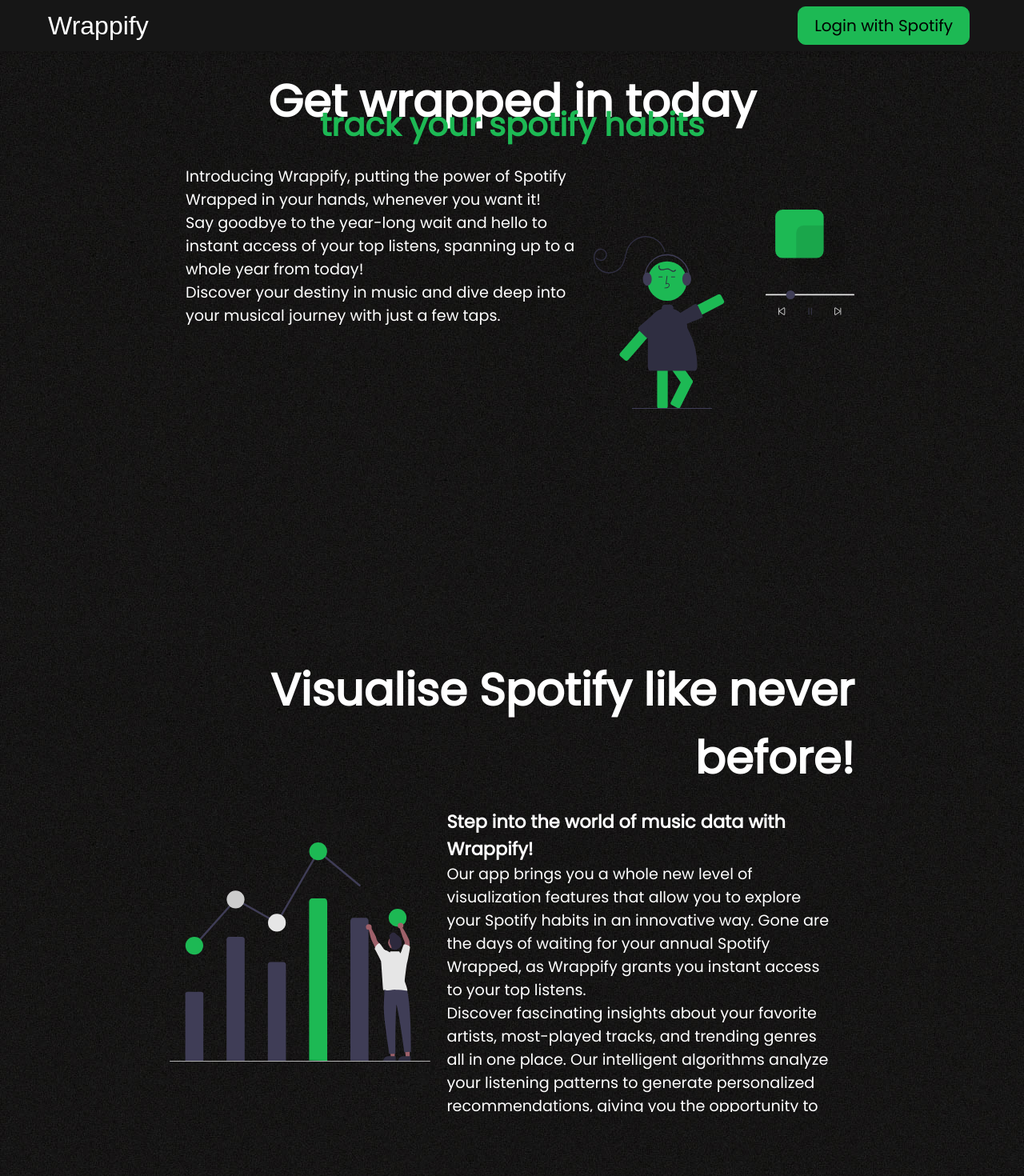
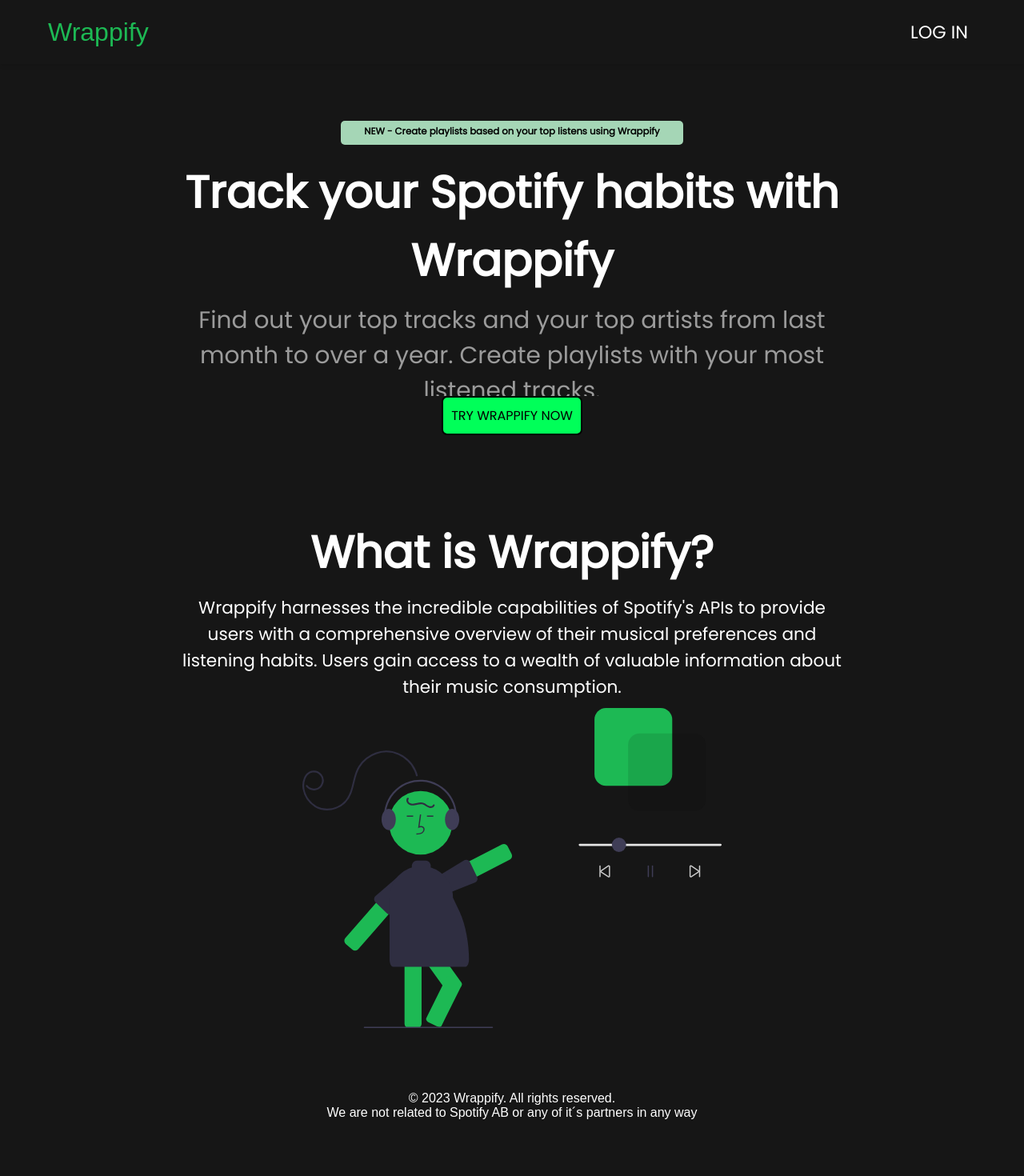
Before and after one commit to BakarCodes/Wrappify, a React (Create React App) app in the folder wrappify/: page / in a window 1280 px wide. Shown: the top 1470 px of the page at 80% size. After the commit the page ends 1400 px from the top, so only its background shows below. Built offline with nearby package versions, Linux system fonts and the light colour scheme.

Commit message:
updated design

```diff
--- a/wrappify/src/Components/Navbar.css
+++ b/wrappify/src/Components/Navbar.css
@@ -3,7 +3,7 @@
 /* Navbar styles */
 .navbar {
   background: #161616;
-  height: 8vh;
+  height: 10vh;
   display: flex;
   align-items: center;
   justify-content: center;
@@ -25,7 +25,7 @@
 }
 
 .navbar-logo {
-  color: #ffffff;
+  color: #1DB954;
   font-family: 'DM Sans', sans-serif;
   font-size: 2rem;
   text-decoration: none;
@@ -64,7 +64,6 @@
   color: #1DB954;
   font-size: 1.3vw;
   padding: 8px 16px;
-  border-radius: 4px;
   text-decoration: none;
   transition: background-color 0.2s ease;
   cursor: pointer;
@@ -74,3 +73,13 @@
   background-color: #1DB954;
   color: #fff;
 }
+
+.login-btn{
+  font-size: 2vh;
+  background-color: #6e837500;
+  padding: 10px;
+  border: none;
+  color: white;
+  font-size: 1.4rem;
+  font-family: "Poppins", sans-serif;
+}
--- a/wrappify/src/Components/Navbar.js
+++ b/wrappify/src/Components/Navbar.js
@@ -3,8 +3,7 @@
 import './Navbar.css';
 import { Button } from './Button';
 
-function Navbar({ onLoginClick, onLogoClick }) {
-
+function Navbar({ onLoginClick, onLogoClick, toggleTopTracks, toggleTopArtists }) {
 
 
   const handleLogoClick = () => {
@@ -19,7 +18,7 @@
           Wrappify
         </Link>
         <div className="navbar-buttons">
-          <Button onClick={onLoginClick} className="login-btn">Login with Spotify</Button>
+          <button onClick={onLoginClick} className="login-btn">LOG IN</button>
         </div>
       </div>
     </nav>
--- a/wrappify/src/Components/Pages/Home.css
+++ b/wrappify/src/Components/Pages/Home.css
@@ -4,7 +4,7 @@
 @import url('https://fonts.googleapis.com/css2?family=DM+Sans:wght@1000&display=swap');
 
 body {
-
+  background-color: #161616;;
   /* Align all text to the right */
 }
 
@@ -26,44 +26,105 @@
 
 
 section{
-    height:92vh;
+    height:75vh;
     display: flex;
     scroll-snap-align: start;
   }
 
   .one{
+    margin-top: 4%;
+    height: 70%;
     display:flex;
     flex-direction:row;
-
-    color: #858585;
-    background-image: url("../Images/background.jpg"); /* Replace "path/to/grainy.jpg" with the actual path to your image */
-    background-position: center;
-
-    /* Align all text to the right */
+    color: #000000;
     text-align: center;
   }
 
+  .newsBox {
+    display: flex;
+    justify-content: center; /* Horizontally center the content */
+    align-items: center; /* Vertically center the content */
+    height: 30px; /* Set the height of the div to 100% to make it take the full height of its parent */
+    margin-bottom: 2%;
+  }
+
+  .newAlerts{
+    background-color: #a5d6b6;
+    color: black;
+    border-radius: 5px;
+    text-align: center;
+    width: 50%;
+    height: 30px;
+    padding: 5px;
+  }
+
   .two{
+    margin-top: 5%;
     display:flex;
     flex-direction:row;
+    height: 92vh;
+    color: #858585;
 
-    color: #858585;
-    background-image: url("../Images/background.jpg"); /* Replace "path/to/grainy.jpg" with the actual path to your image */
-    background-position: center;
 
     /* Align all text to the right */
     text-align: center;
   }
 
   .landGridOne {
+    height: 22vh;
+    display: flex;
+    flex-direction: column;
+  }
+  .landGridTwo {
     height: 50vh;
     display: flex;
+    flex-direction: column;
   }
 
   .personal {
     flex: 6; /* Take 30% of the available space */
-    padding: 20px; /* Optional: Add padding for better spacing */
-    font-size: 2.4vh;
+    padding: 10px; /* Optional: Add padding for better spacing */
+    font-size: 3.7vh;
+    display: flex;
+    flex-direction: column;
+    gap: 10px;
+    text-align: center;
+    width: 100%;
+    color: #9b9b9b;
+
+    height: 20%;
+  }
+
+  .personalTwo{
+    padding: 10px; /* Optional: Add padding for better spacing */
+    font-size: 2.7vh;
+    display: flex;
+    text-align: center;
+    flex-direction: row;
+    justify-content: center;
+    flex: 6;
+  }
+
+  .homeButtons{
+    justify-content: center;
+
+    display: flex;
+    flex-direction: row;
+  }
+
+  .tryOutButton{
+    padding: 10px;
+    font-size: 2vh;
+    font-family: "Poppins", sans-serif;
+    background-color: #00ff59;
+    border: 2px solid black;
+    border-radius: 7px;
+  }
+
+  .tryOutButton:hover{
+    background-color: #6dffa0;
+    cursor: pointer;
+    transition: 0.3s;
   }
 
   .loginButton{
@@ -124,7 +185,7 @@
   }
 
   .subHeading{
-      margin-top: -5%;
+      margin-top: 0%;
       color: #1DB954;
       text-align: center;
       font-size: 5vh;
@@ -139,22 +200,27 @@
   }
 
 
-  .grid-col-span2 {
-    grid-column: span 1;
-  }
-
   .testimonial-grid{
     display: grid;
     grid-template-columns: repeat(9, 1fr);
     width: min(70%,170vw);
-    height: min(80%,92vh);
+    height: min(70%,92vh);
+    margin-inline: auto;
+
+
+  }
+  .testimonial-gridTwo{
+    display: grid;
+    grid-template-columns: repeat(9, 1fr);
+    width: min(70%,170vw);
+    height: min(70%,100vh);
     margin-inline: auto;
 
 
   }
 
   .testimonial{
-    background-color: rgba(0, 0, 0, 0);
+    background-color: #161616;
     border-radius: 1px;
     padding: 20px; /* Adjust padding as needed */
     overflow-wrap: break-word;
@@ -195,3 +261,8 @@
     grid-row-start: 4;
     grid-row-end: 10;
   }
+
+  footer{
+    background-color: #161616;
+    text-align: center;
+  }
--- a/wrappify/src/Components/Pages/Home.js
+++ b/wrappify/src/Components/Pages/Home.js
@@ -14,7 +14,7 @@
     return text;
 }
 
-class Home extends React.Component {
+class Home extends React.Component { onLoginClick
     constructor(props){
         super(props);
 
@@ -31,7 +31,7 @@
     }
     componentDidMount() {
         const body = document.querySelector("body")
-        body.style.background = "#181818"
+        body.style.background = "#161616"
     }
     handleAuthClick(event) {
         var url = 'https://accounts.spotify.com/authorize';
@@ -52,40 +52,26 @@
                   <section class="one">
                   <main className='testimonial-grid'>
                       <article className='testimonial'>
+
                       <div className='heading'>
-                          <h2 className='welcomeMSG'>Get wrapped in today</h2>
-                          <h3 className='subHeading'>track your spotify habits</h3>
+                        <div className='newsBox'>
+                            <h5 className='newAlerts'>NEW - Create playlists based on your top listens using Wrappify</h5>
+                        </div>
+                            <h2 className='welcomeMSG'>Track your Spotify habits with Wrappify</h2>
+                            <h4 className='subHeading'></h4>
                       </div>
 
                       <div className='landGridOne'>
                           <div className='personal'>
-                              <p>Introducing Wrappify, putting the power of Spotify Wrapped in your hands, whenever you want it!</p>
-                              <p>Say goodbye to the year-long wait and hello to instant access of your top listens, spanning up to a whole year from today!</p>
-                              <p>Discover your destiny in music and dive deep into your musical journey with just a few taps.</p>
+                            <p>Find out your top tracks and your top artists from last month to over a year. Create playlists with your most listened tracks.</p>
                           </div>
+                          <div className='homeButtons'>
+                            <div>
+                            <div>
+                                <button className='tryOutButton' onClick={this.handleAuthClick}>TRY WRAPPIFY NOW</button>
+                            </div>
+                            </div>
 
-                          <div className='musicSVG'>
-                              <img src={music} alt="music" />
-                          </div>
-                      </div>
-                      </article>
-
-                  </main>
-                  </section>
-                  <section class="two">
-                  <main className='testimonial-grid'>
-                      <article className='testimonial'>
-                      <div className='headingTwo'>
-                          <h2 className='topTracksMsg'>Visualise Spotify like never before!</h2>
-                      </div>
-                      <div className='landGridOne'>
-                          <div className='visualSVG'>
-                              <img src={visualise} alt="visual" />
-                          </div>
-                          <div className='personal'>
-                              <h3>Step into the world of music data with Wrappify!</h3>
-                              <p>Our app brings you a whole new level of visualization features that allow you to explore your Spotify habits in an innovative way. Gone are the days of waiting for your annual Spotify Wrapped, as Wrappify grants you instant access to your top listens.</p>
-                              <p>Discover fascinating insights about your favorite artists, most-played tracks, and trending genres all in one place. Our intelligent algorithms analyze your listening patterns to generate personalized recommendations, giving you the opportunity to explore new music effortlessly.</p>
                           </div>
 
                       </div>
@@ -93,6 +79,28 @@
 
                   </main>
                   </section>
+                  <section class="two">
+                    <main className='testimonial-gridTwo'>
+                        <article className='testimonial'>
+                        <div className='heading'>
+                            <h2 className='welcomeMSG'>What is Wrappify?</h2>
+                        </div>
+
+                        <div className='landGridTwo'>
+                            <div className='personalTwo'>
+                                <p>Wrappify harnesses the incredible capabilities of Spotify's APIs to provide users with a comprehensive overview of their musical preferences and listening habits. Users gain access to a wealth of valuable information about their music consumption. </p>
+                            </div>
+
+                            <div className='musicSVG'>
+                                <img src={music} alt="music" />
+                            </div>
+                        </div>
+                        </article>
+
+                    </main>
+                  </section>
+
+
                       {!window.localStorage.getItem("token") ?
                       <footer className="footer">
                           <p>&copy; {new Date().getFullYear()} Wrappify. All rights reserved.</p>
--- a/wrappify/src/Components/Pages/Wrapped.css
+++ b/wrappify/src/Components/Pages/Wrapped.css
@@ -8,7 +8,7 @@
 /* Main Page Styling */
 body {
   font-family: 'Arial', sans-serif;
-  background: #121212; /* Dark background */
+  background: #161616;; /* Dark background */
   color: #FFFFFF; /* White text for contrast */
 }
 
@@ -45,18 +45,6 @@
 
 }
 
-/* Add a CSS class to style the container for the duration buttons */
-.termDates {
-  display: flex;
-  justify-content: center; /* Center the buttons horizontally */
-  margin-top: 20px; /* Adjust the margin as needed */
-}
-
-/* Style the buttons within the container */
-.termDates button {
-  margin: 0 10px; /* Add some spacing between the buttons */
-}
-
 
 .col-md-10 {
   display: flex;
@@ -80,24 +68,8 @@
 }
 
 
-/* Footer */
-#footer {
-  display: flex;
-  justify-content: space-between;
-  align-items: center;
-  padding: 1rem;
-  background: #282828;
-  color: #B3B3B3;
-  font-size: 1.2rem;
-}
 
 
-/* Buttons and Dropdowns */
-.button-group {
-  display: flex;
-  margin-bottom: 1.5rem;
-  justify-content: center;
-}
 
 .button {
   padding: 0.75rem 1.5rem;
@@ -108,32 +80,7 @@
   font-weight: bold;
 }
 
-.button-track {
-  background-color: #1DB954;
-  color: #ffffff;
-}
 
-.button-artist {
-  background-color: #BB86FC;
-  color: #ffffff;
-}
-
-.button-genre {
-  background-color: #2ecc71;
-  color: #ffffff;
-}
-
-.button-track:hover {
-  background-color: #128D40;
-}
-
-.button-artist:hover {
-  background-color: #9858D5;
-}
-
-.button-genre:hover {
-  background-color: #27ae60;
-}
 
 .dropdown-container {
   position: relative;
@@ -170,20 +117,6 @@
 }
 
 /* Styling for the buttons */
-button {
-  margin: 0.5rem;
-  padding: 0.5rem 1.5rem;
-  border: none;
-  background-color: #1DB954;
-  color: #FFFFFF;
-  cursor: pointer;
-  font-size: 1rem;
-  transition: background-color 0.3s;
-}
-
-button:hover {
-  background-color: #128743;
-}
 
 /* Styling for the term-select link */
 .term-select {
@@ -200,6 +133,62 @@
 }
 
 
-.col-md-10{
 
+/* Resetting some browser defaults */
+* {
+  box-sizing: border-box;
+  margin: 0;
+  padding: 0;
 }
+
+/* Main Page Styling */
+
+/* Header */
+h1 {
+  font-size: 2rem;
+  margin-bottom: 1.5rem;
+  color: #1DB954; /* Spotify Green */
+  text-align: center;
+}
+
+.table {
+  width: 60%; /* Set the table width to 60% of the page */
+  margin: 0 auto; /* Center the table horizontally */
+}
+
+/* Add this CSS rule to create a gap between table columns */
+.table th,
+.table td {
+  padding: 10px; /* Add padding to create the gap */
+}
+
+/* Lists */
+.row {
+  width: 60%;
+  display: flex;
+  align-items: center;
+  margin: 1rem auto;
+  background: #282828; /* Slightly lighter than the main background */
+  padding: 1rem;
+  transition: all 0.3s;
+  border-radius: 10px; /* Rounded corners for the table */
+  box-shadow: 0 6px 12px rgba(0, 0, 0, 0.15);
+}
+
+.col-md-2 img {
+  max-width: 100%;
+}
+
+/* Add a CSS class to style the container for the duration buttons */
+.termDates {
+  display: flex;
+  justify-content: space-between; /* Distribute the buttons evenly */
+  margin-top: 20px; /* Adjust the margin as needed */
+}
+
+/* Style the buttons within the container */
+
+
+
+
+/* Other styles remain the same as in your original CSS */
--- a/wrappify/src/Components/Pages/Wrapped.js
+++ b/wrappify/src/Components/Pages/Wrapped.js
@@ -1,9 +1,8 @@
-import React from 'react'
-import ReactSwipe from 'react-swipe'
-import superagent from 'superagent'
-import toast, { Toaster } from 'react-hot-toast';
-import './Wrapped.css'
-import Navbar from '../Navbar';
+import React, { useEffect, useState } from 'react';
+import { useTable } from 'react-table';
+import superagent from 'superagent';
+import toast from 'react-hot-toast';
+import './Wrapped.css';
 
 
 function getHashParams() {
@@ -16,6 +15,54 @@
     return hashParams;
 }
 
+function YourTable({ columns, data }) {
+    // Create a table instance with fixed-width columns
+    const {
+      getTableProps,
+      getTableBodyProps,
+      headerGroups,
+      rows,
+      prepareRow,
+    } = useTable(
+      {
+        columns,
+        data,
+        // Add any additional options you need here
+      },
+      []
+    );
+
+
+return (
+    <table {...getTableProps()} className="table">
+      <thead>
+        {headerGroups.map((headerGroup) => (
+          <tr {...headerGroup.getHeaderGroupProps()}>
+            {headerGroup.headers.map((column) => (
+              <th {...column.getHeaderProps()}>{column.render('Header')}</th>
+            ))}
+          </tr>
+        ))}
+      </thead>
+      <tbody {...getTableBodyProps()}>
+        {rows.map((row) => {
+          prepareRow(row);
+          return (
+            <tr {...row.getRowProps()}>
+              {row.cells.map((cell) => {
+                return (
+                  <td {...cell.getCellProps()} className="table-cell">
+                    {cell.render('Cell')}
+                  </td>
+                );
+              })}
+            </tr>
+          );
+        })}
+      </tbody>
+    </table>
+  );
+}
 
 class Callback extends React.Component {
     constructor(props) {
@@ -241,6 +288,49 @@
         })
     }
 
+    createPlaylist = () => {
+        const selectedDuration = this.state.selectedDuration;
+        const playlistName = this.state.termLabels[this.state.terms.indexOf(selectedDuration)].toLowerCase();
+
+        // Create the playlist
+        superagent
+          .post(`https://api.spotify.com/v1/users/${this.state.userData.id}/playlists`)
+          .set("Authorization", "Bearer " + this.state.access_token)
+          .set('Content-Type', 'application/json')
+          .send({
+            name: `Your Top Tracks from ${playlistName}`,
+            description: `Created on ${new Date().toLocaleDateString()}`,
+            public: false
+          })
+          .end((err, res) => {
+            if (err) {
+              console.log(err);
+            } else {
+              if (res.created === true) {
+                const trackURIs = this.state.data[this.state.termCount % 3].tracks.map((track, i) => {
+                  return track.uri;
+                });
+
+                // Add tracks to the created playlist
+                superagent
+                  .post(`https://api.spotify.com/v1/playlists/${res.body.id}/tracks`)
+                  .set("Authorization", "Bearer " + this.state.access_token)
+                  .set('Content-Type', 'application/json')
+                  .send(trackURIs)
+                  .end((err, res) => {
+                    if (err) {
+                      console.log(err);
+                    } else {
+                      toast.success('Added your playlist!');
+                    }
+                  });
+              } else {
+                console.log("couldn't make playlist");
+                console.log(res);
+              }
+            }
+          });
+      }
 
 
     addToPlaylist() {
@@ -360,84 +450,110 @@
     render() {
         const data = this.state.data[this.state.termCount % 3];
 
-        const TrackList = data.tracks.slice(0, 20).map((track, i) => {
+
+        const TrackTable = data.tracks.slice(0, 20).map((track, i) => {
           let artists = '';
           track.artists.forEach((artist, i) => {
             artists += i === track.artists.length - 1 ? `${artist.name}` : `${artist.name}, `;
           });
           return (
-            <div key={i} className="row mb-3">
-              <div className="col-md-2">
-                <img alt={i} src={track.album.images[2].url} className="img-fluid" />
-              </div>
-              <div className="col-md-10">
+            <tr key={i}>
+              <td className="table-cell">{i + 1}</td>
+              <td className="table-cell">
+                <img alt={i} src={track.album.images[2].url} className="table-image" />
+              </td>
+              <td className="table-cell">
                 <h4 className='trackName'>{track.name}</h4>
                 <p className='artistName'>{artists}</p>
-              </div>
-            </div>
+              </td>
+            </tr>
           );
         });
 
-        const Artists = data.artists.slice(0, 20).map((artist, i) => {
+        const ArtistTable = data.artists.slice(0, 20).map((artist, i) => {
           return (
-            <div key={i} className="row mb-3">
-              <div className="col-md-2">
-                <img alt={i} src={artist.images[2].url} className="img-fluid" />
-              </div>
-              <div className="col-md-10">
+            <tr key={i}>
+              <td className="table-cell">{i + 1}</td>
+              <td className="table-cell">
+                <img alt={i} src={artist.images[2].url} className="table-image" />
+              </td>
+              <td className="table-cell">
                 <h4>{artist.name}</h4>
-              </div>
-            </div>
+              </td>
+            </tr>
           );
         });
 
-
         return (
           <div className="wrapped-container">
-            <div className="controls">
-                {/* Buttons to show/hide sections */}
-                <button onClick={this.toggleTopTracks}>Top Tracks</button>
-                <button onClick={this.toggleTopArtists}>Top Artists</button>
+            <div className="sidebar">
+                {/* Sidebar buttons */}
+                <button
+                    className={this.state.showTopTracks ? 'active' : ''}
+                    onClick={this.toggleTopTracks}
+                >
+                    Top Tracks
+                </button>
+                <button
+                    className={this.state.showTopArtists ? 'active' : ''}
+                    onClick={this.toggleTopArtists}
+                >
+                    Top Artists
+                </button>
 
-
+                {/* Add a "Create Playlist" button */}
+                {this.state.showTopTracks && (
+                    <button onClick={this.createPlaylist}>Create Playlist</button>
+                )}
             </div>
 
-
             <div className="content">
-                    {/* Conditionally rendered lists */}
+              {/* Conditionally rendered tables */}
               {this.state.showTopTracks && (
                 <div className="top-tracks">
                   <h1>Top Tracks</h1>
                   <div className='termDates'>
                     <button onClick={() => this.handleDurationChange('short_term')}>Last Month</button>
                     <button onClick={() => this.handleDurationChange('medium_term')}>Last 6 Months</button>
-                                <button onClick={() => this.handleDurationChange('long_term')}>Last Year</button>
+                    <button onClick={() => this.handleDurationChange('long_term')}>All Time</button>
                   </div>
-                            {TrackList}
+                  <table className='table'>
+                    <thead>
+                      <tr>
+                      </tr>
+                    </thead>
+                    <tbody>
+                      {TrackTable}
+                    </tbody>
+                  </table>
                 </div>
               )}
 
               {this.state.showTopArtists && (
                 <div className="top-artists">
-
                   <h1>Top Artists</h1>
                   <div className='termDates'>
                     <button onClick={() => this.handleDurationChange('short_term')}>Last Month</button>
                     <button onClick={() => this.handleDurationChange('medium_term')}>Last 6 Months</button>
-                                <button onClick={() => this.handleDurationChange('long_term')}>Last Year</button>
+                    <button onClick={() => this.handleDurationChange('long_term')}>All Time</button>
                   </div>
-                            {Artists}
+                  <table className='table'>
+                    <thead>
+                      <tr>
+                      </tr>
+                    </thead>
+                    <tbody>
+                      {ArtistTable}
+                    </tbody>
+                  </table>
                 </div>
               )}
-
             </div>
-
 
             <footer id="footer">
               <div>
-
+                {/* Footer content */}
               </div>
-
             </footer>
           </div>
         );
```
Lines whose indentation alone changed are shown as unchanged.
